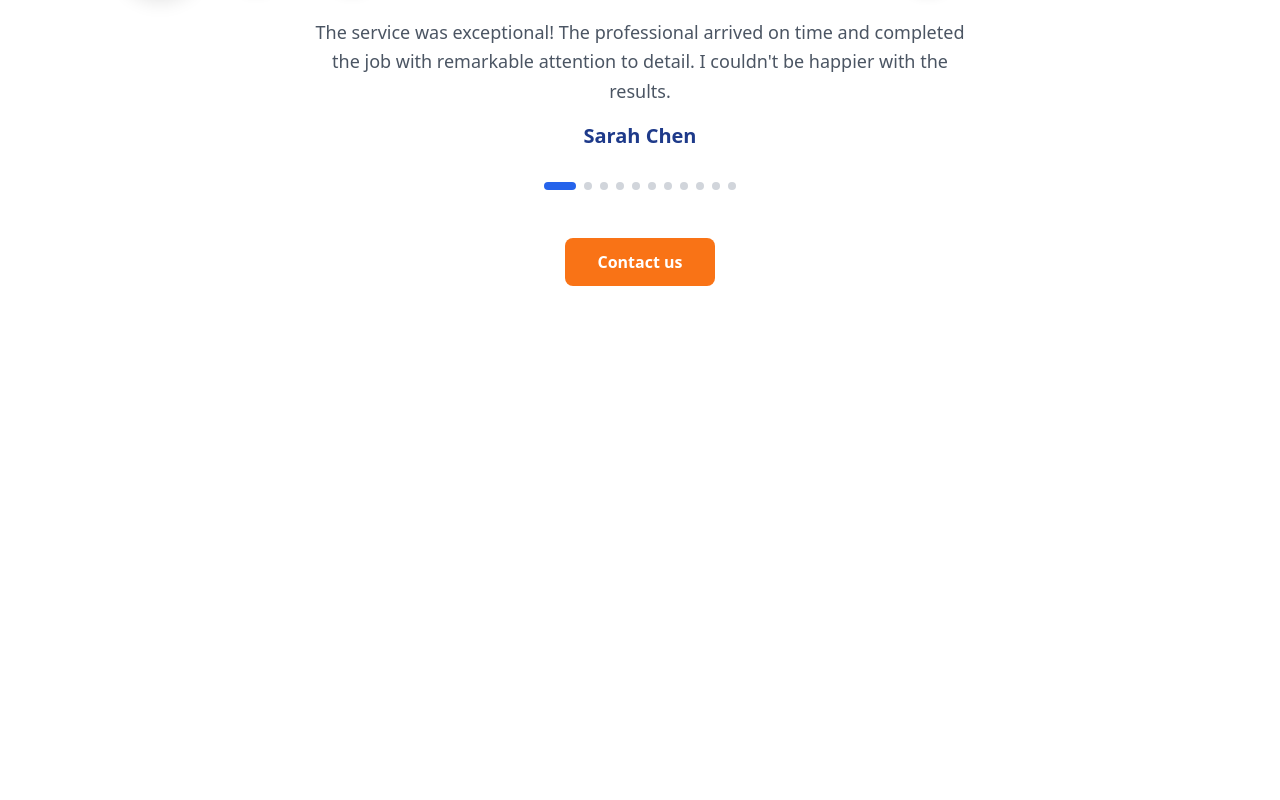
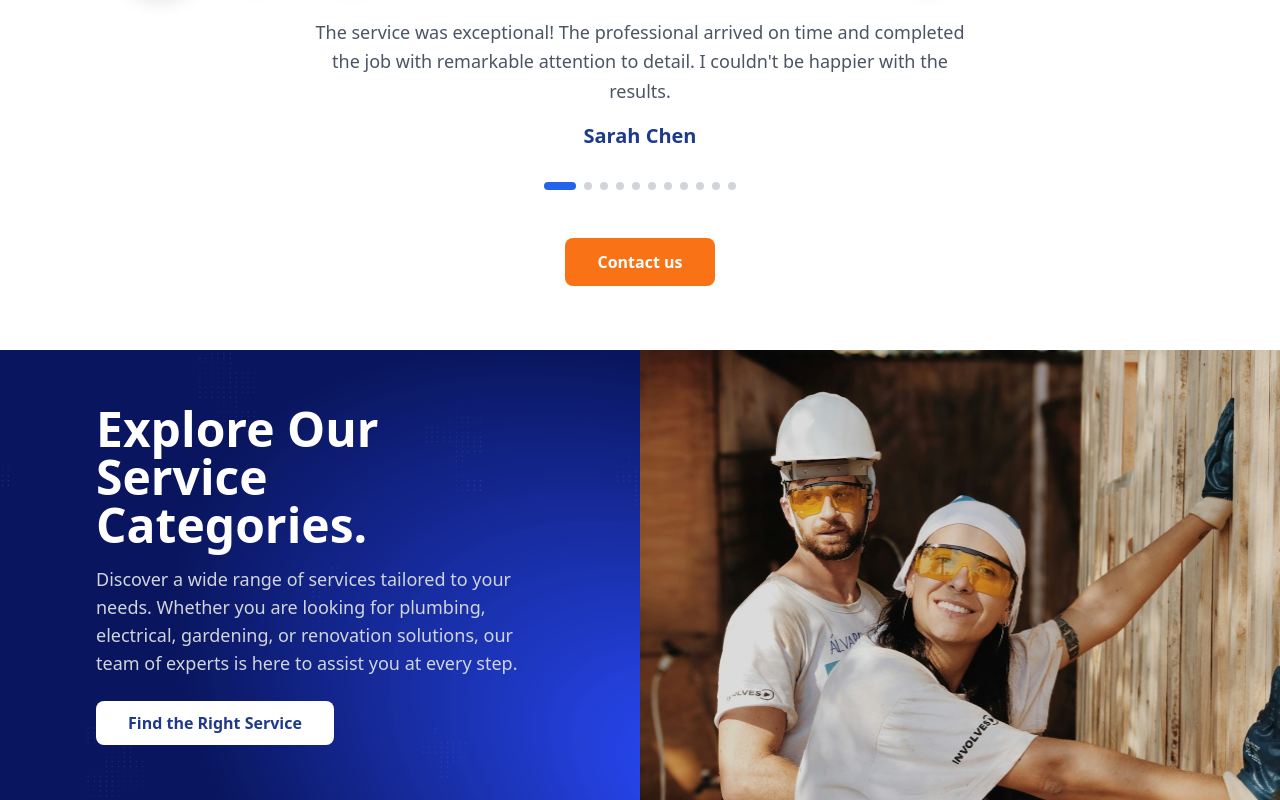
Before and after one commit to HandyPro-RBK/frontend, a React (Vite) app in the folder client/: page / in a window 1280 px wide. Shown: the part 2589-3389 px from the top of the page. Before the commit the page ends 2939 px from the top, so only its background shows below. Built offline with nearby package versions, Linux system fonts and the light colour scheme.

Commit message:
Explore our service Categorie section

```diff
--- /dev/null
+++ b/client/src/components/Homepage/ExploreOurServiceCategories.jsx
@@ -0,0 +1,46 @@
+const ExploreOurServiceCategories = () => {
+  return (
+    <div className="w-full flex flex-col lg:flex-row">
+      {/* Left side - Image background section */}
+      <div className="w-full lg:w-1/2 relative flex items-center">
+        <img
+          src="src/assets/images/background.png"
+          alt="Service background"
+          className="absolute inset-0 w-full h-full object-cover z-0"
+        />
+        <div className="relative max-w-2xl px-8 md:px-16 lg:px-24 py-12 text-white z-10">
+          <h2 className="text-5xl font-bold mb-4">
+            {" "}
+            {/* Increased to text-5xl */}
+            Explore Our Service Categories.
+          </h2>
+          <p className="text-gray-300 mb-6 text-lg">
+            Discover a wide range of services tailored to your needs. Whether
+            you are looking for plumbing, electrical, gardening, or renovation
+            solutions, our team of experts is here to assist you at every step.
+          </p>
+          <button className="bg-white text-blue-900 px-8 py-2.5 rounded-lg font-semibold hover:bg-gray-100 transition duration-300">
+            Find the Right Service {/* Updated button text */}
+          </button>
+        </div>
+      </div>
+
+      {/* Right side - Image section */}
+      <div className="w-full lg:w-1/2 h-full">
+        <div
+          className="h-full"
+          style={{ minHeight: "400px", maxHeight: "450px" }}
+        >
+          <img
+            src="src/assets/images/Explore Our service categorie.png"
+            alt="Service professionals"
+            className="w-full h-full object-cover"
+            style={{ minHeight: "400px", maxHeight: "450px" }}
+          />
+        </div>
+      </div>
+    </div>
+  );
+};
+
+export default ExploreOurServiceCategories;
--- a/client/src/pages/Home.jsx
+++ b/client/src/pages/Home.jsx
@@ -3,6 +3,7 @@ import Navbar from "../components/Homepage/Navbar";
 import BrowseCategories from "../components/Homepage/BrowseCategories";
 import RecommendedProjects from "../components/Homepage/RecommendedProjects";
 import ClientTestimonials from "../components/Homepage/ClientTestimonials";
+import ExploreOurServiceCategories from "../components/Homepage/ExploreOurServiceCategories"; // Add this import
 import "@fortawesome/fontawesome-free/css/all.min.css";
 
 const Home = () => {
@@ -15,6 +16,7 @@ const Home = () => {
   };
 
   return (
+    <>
       <div
         className="min-h-screen bg-cover bg-center text-blue-900 pt-4"
         style={{
@@ -101,6 +103,8 @@ const Home = () => {
         <RecommendedProjects />
         <ClientTestimonials />
       </div>
+      <ExploreOurServiceCategories />
+    </>
   );
 };
 
```
Also changed, not shown: client/src/assets/images/Explore Our service categorie.png (added). Lines whose indentation alone changed are shown as unchanged.
